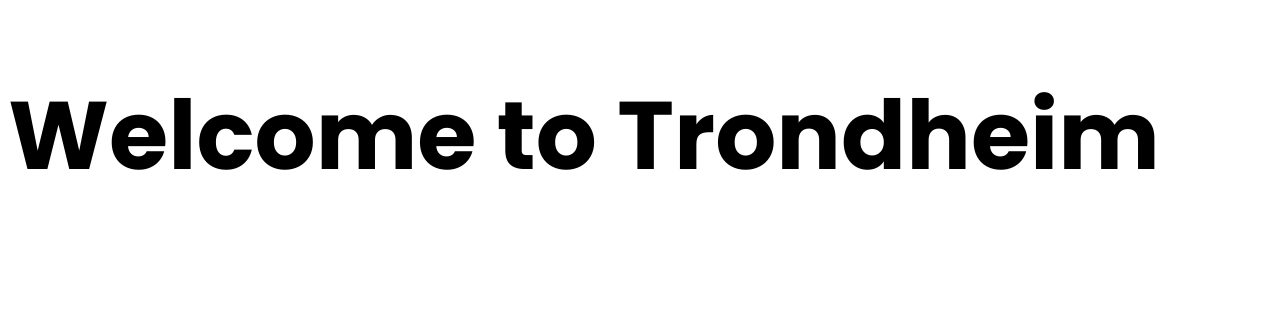
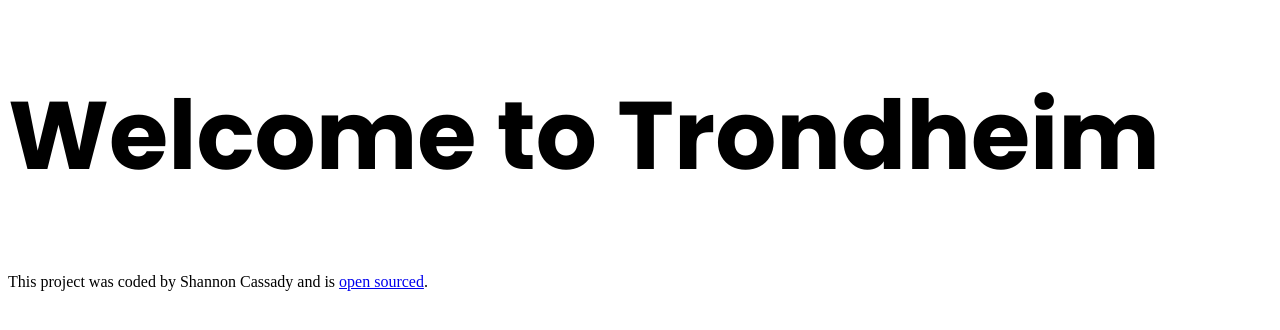
Before and after one commit to scassady8/Trondheim-travel-project, a plain HTML site: page index.html in a window 1280 px wide. Drawn offline with Linux system fonts and the light colour scheme.

Commit message:
Added link to GitHub repository

```diff
--- a/index.html
+++ b/index.html
@@ -12,5 +12,6 @@
 </head>
 <body>
     <h1>Welcome to Trondheim</h1>
+    <footer>This project was coded by Shannon Cassady and is <a href="https://github.com/scassady8/Trondheim-travel-project" target="_blank">open sourced</a>.</footer>
 </body>
 </html>
```
